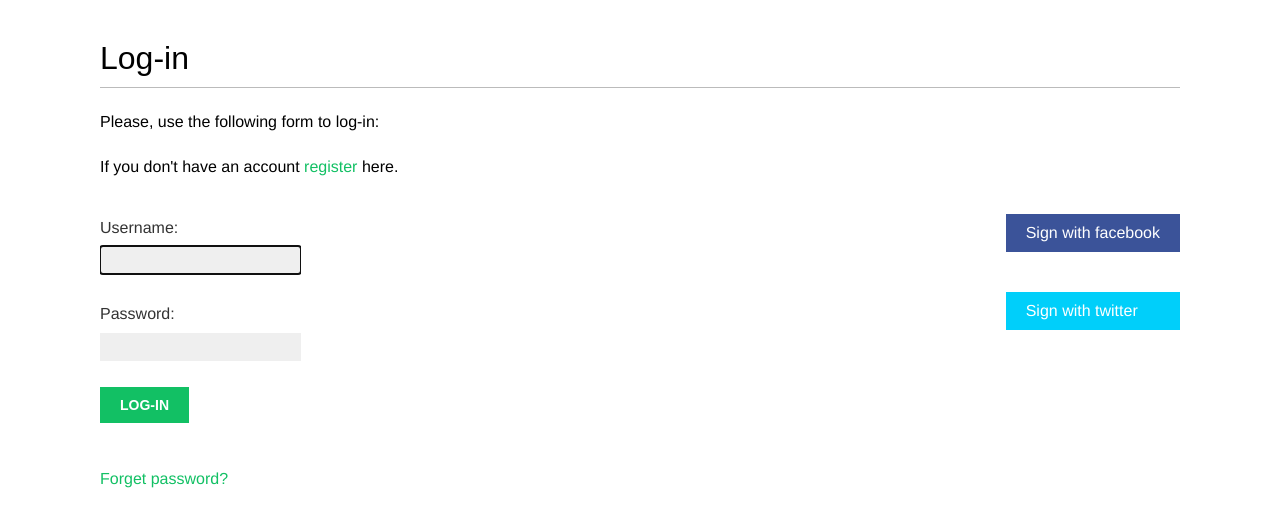
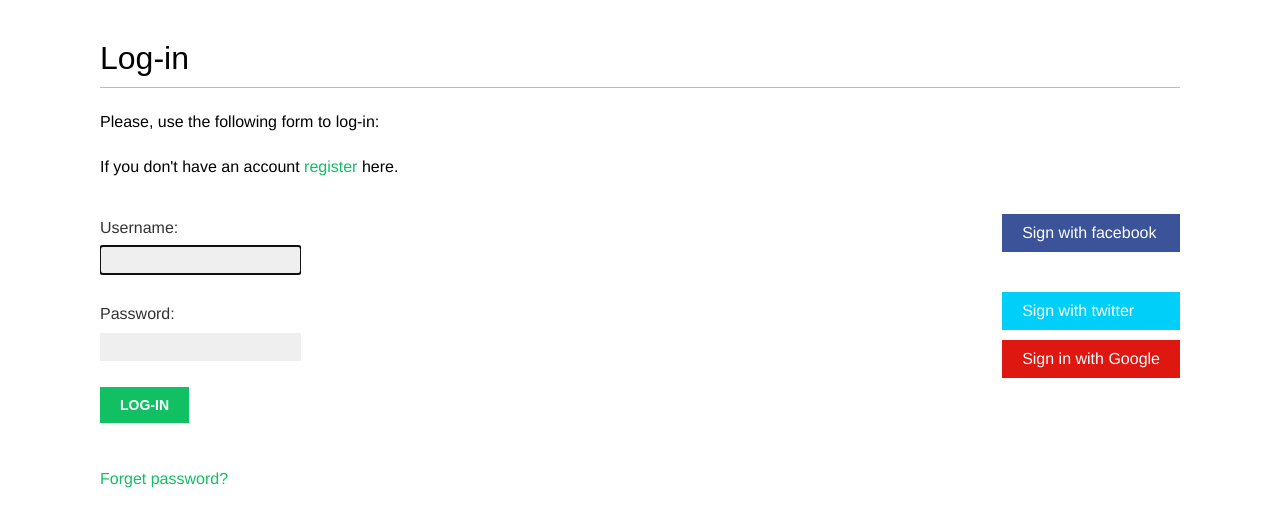
Before and after one commit to ABHISHEKGHARAMI/Social_Website, a Django app: page /account/login/ in a window 1280 px wide. Shown: the part 47-574 px from the top of the page. Run offline with Django 5.2, Linux system fonts and the light colour scheme; some web fonts are replaced.

Commit message:
Adding google auth .

```diff
--- a/bookmarks/account/templates/registration/login.html
+++ b/bookmarks/account/templates/registration/login.html
@@ -36,6 +36,11 @@
   <li class="twitter">
   <a href="{% url "social:begin" "twitter" %}">Sign with twitter</a>
   </li>
+  <li class="google">
+<a href="{% url "social:begin" "google-oauth2" %}">
+Sign in with Google
+</a>
+</li>
   </ul>
 </div>
 {% endblock %}
```
